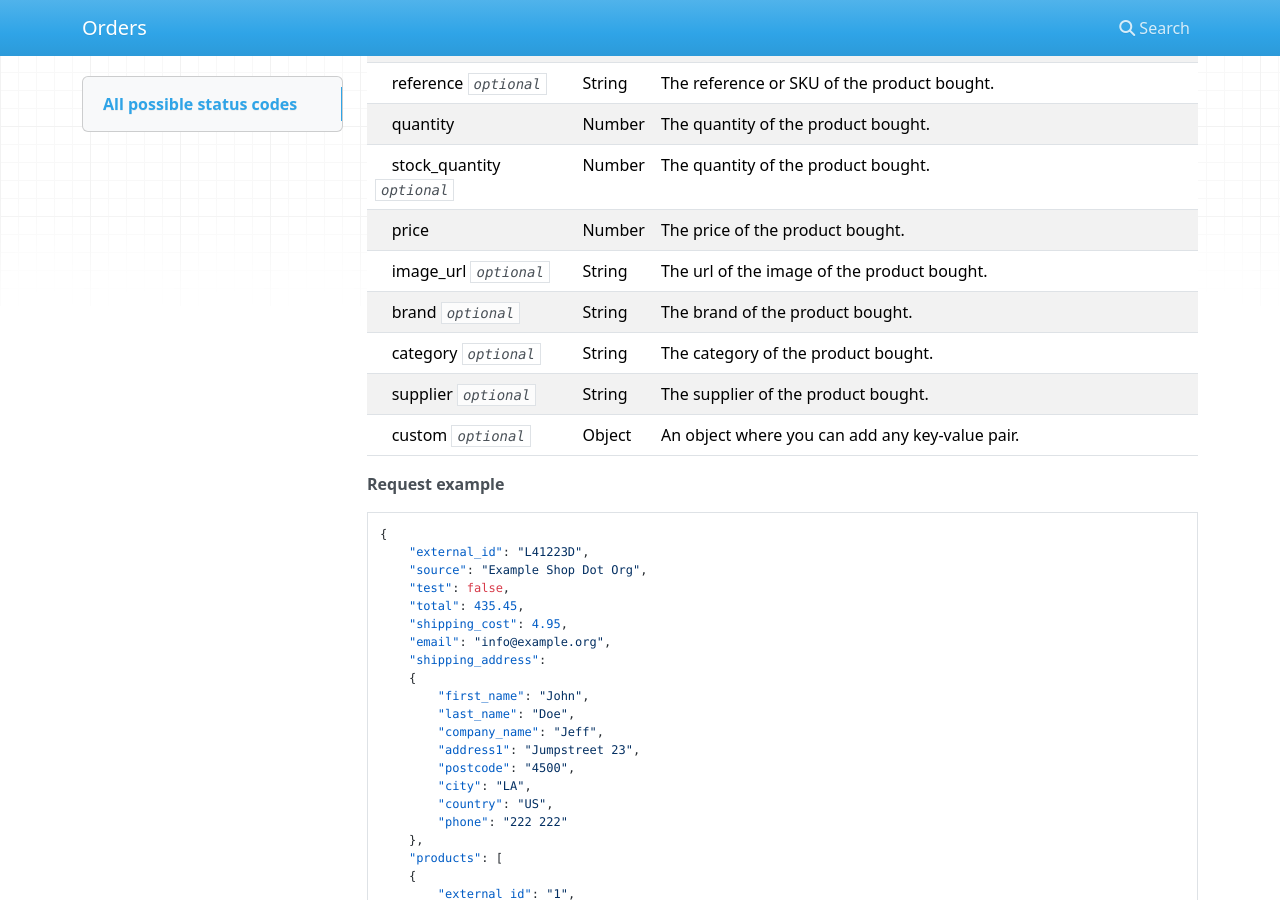
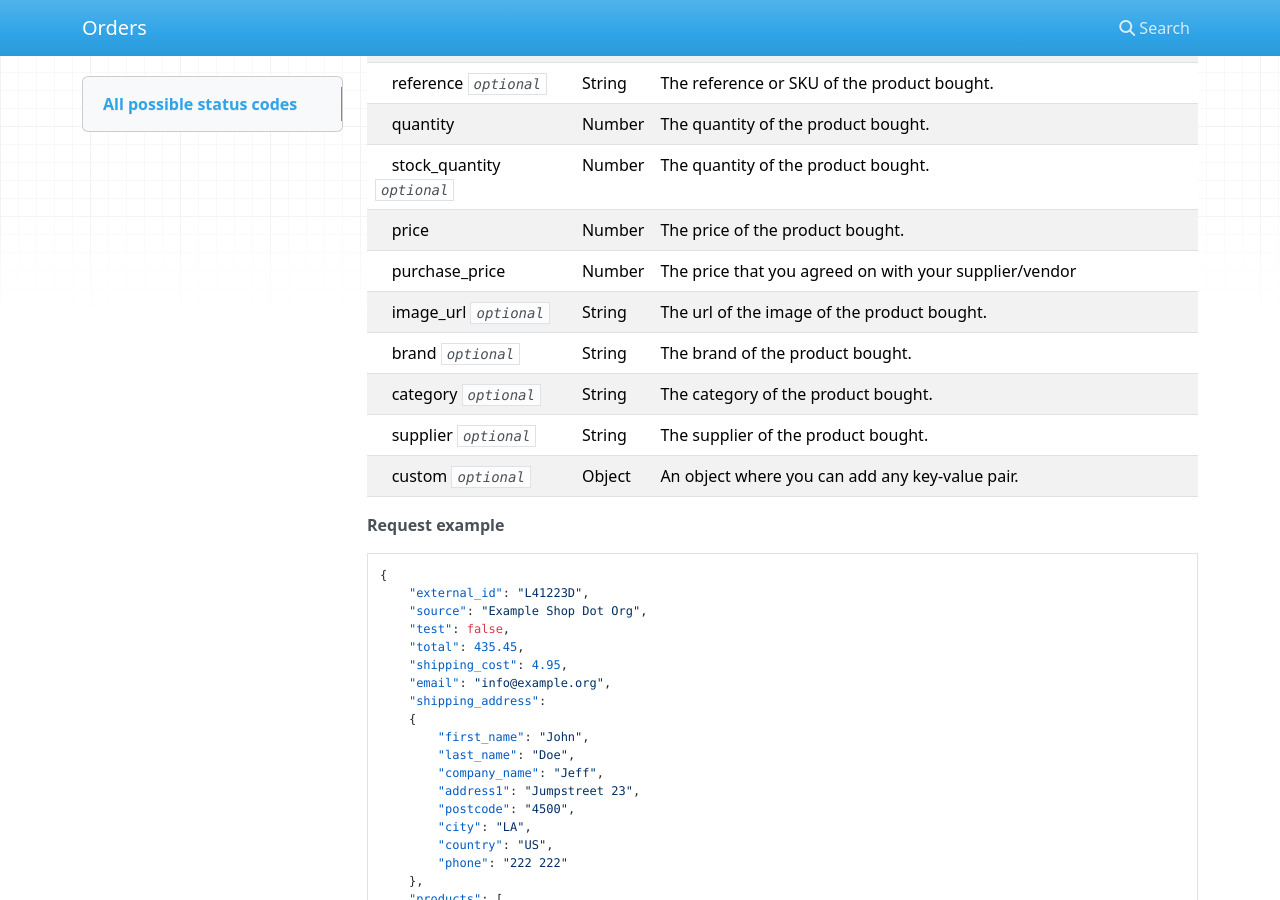
Before and after one commit to dropday-io/API, an MkDocs documentation site: the page built from docs/orders/docs/index.md, in a window 1280 px wide and 900 px high, scrolled down 1217 px. Built offline with MkDocs 1.6.1, drawn with Linux system fonts in a browser that asks for light colours; nearby versions of some CDN libraries.

Commit message:
Update index.md

```diff
--- a/docs/orders/docs/index.md
+++ b/docs/orders/docs/index.md
@@ -35,6 +35,7 @@ https://dropday.io/api/v1/orders
 | &nbsp;&nbsp;&nbsp;&nbsp;quantity                      | Number   | The quantity of the product bought.                                                                       |
 | &nbsp;&nbsp;&nbsp;&nbsp;stock_quantity *`optional`*   | Number   | The quantity of the product bought.                                                                       |
 | &nbsp;&nbsp;&nbsp;&nbsp;price                         | Number   | The price of the product bought.                                                                          |
+| &nbsp;&nbsp;&nbsp;&nbsp;purchase_price                | Number   | The price that you agreed on with your supplier/vendor                                                    |
 | &nbsp;&nbsp;&nbsp;&nbsp;image_url *`optional`*        | String   | The url of the image of the product bought.                                                               |
 | &nbsp;&nbsp;&nbsp;&nbsp;brand *`optional`*            | String   | The brand of the product bought.                                                                          |
 | &nbsp;&nbsp;&nbsp;&nbsp;category *`optional`*         | String   | The category of the product bought.                                                                       |
```
